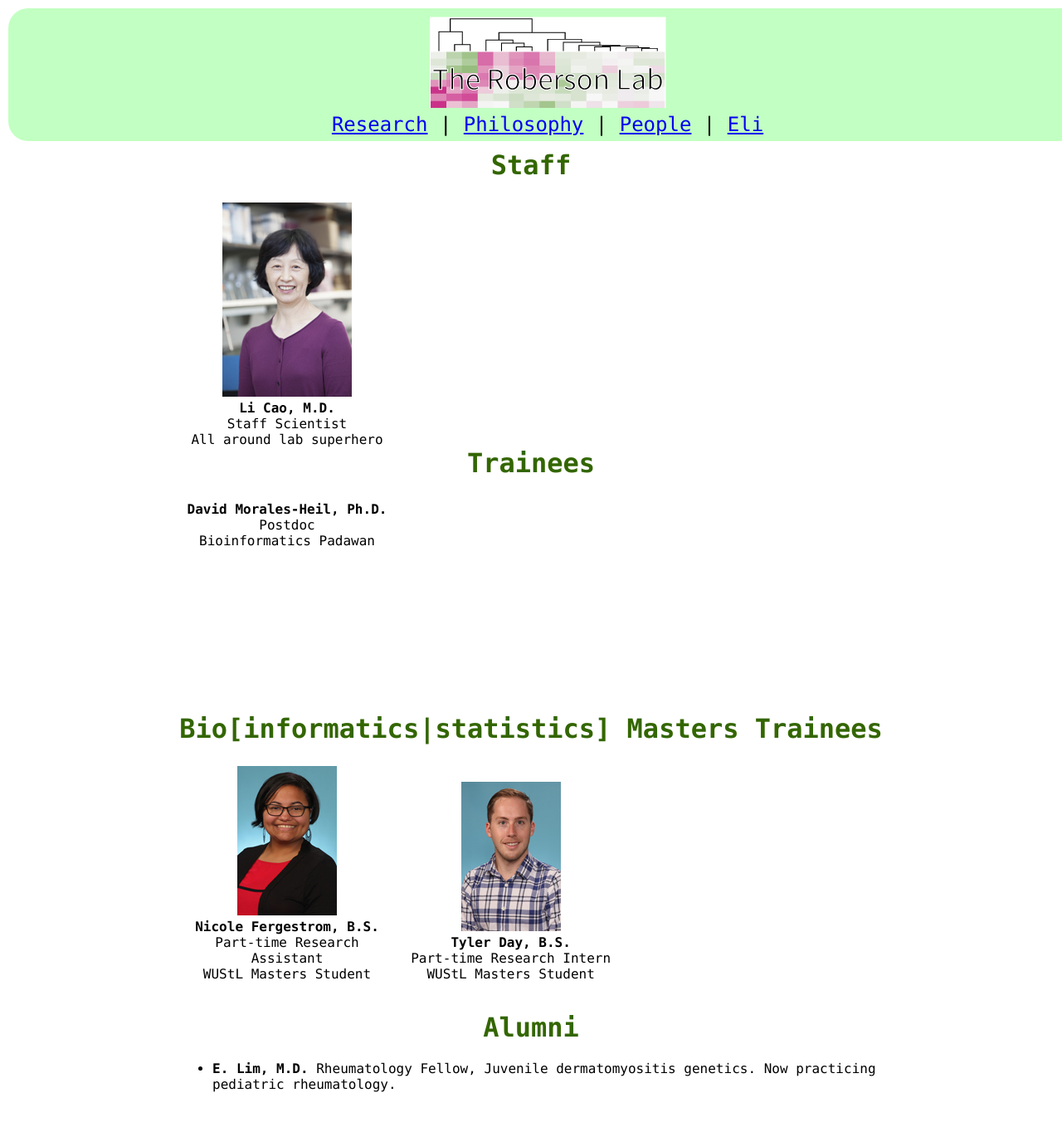
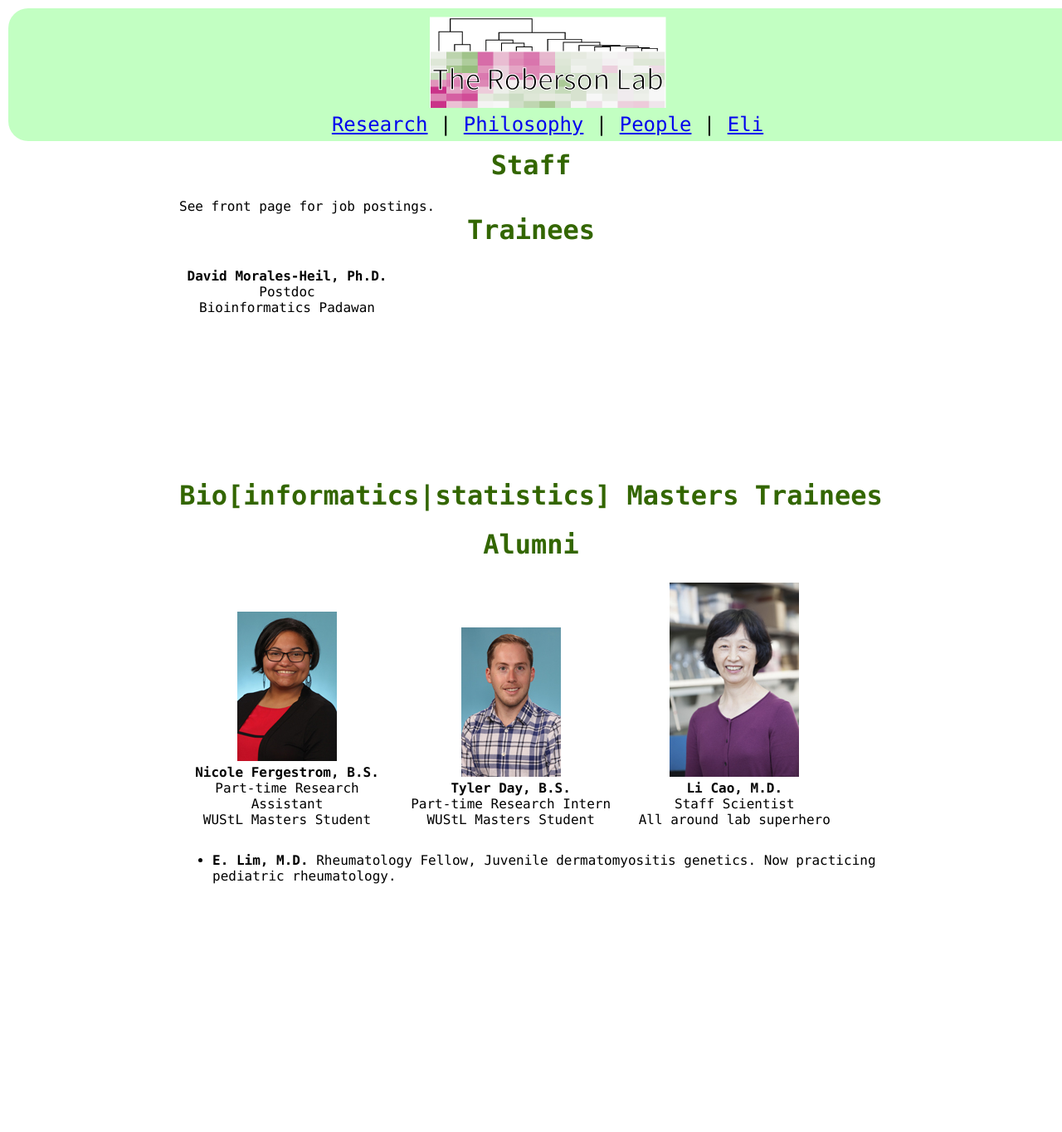
Before and after one commit to RobersonLab/RobersonLab.github.io, a Jekyll site: the page built from people.md, in a window 1280 px wide. Shown: the whole page at 83% size. Built offline with Jekyll 4.4.1, drawn with Linux system fonts in a browser that asks for light colours; after the commit the page ends 1113 px from its top, so only the background shows below that.

Commit message:
Updated to show people moving on.

```diff
--- a/people.md
+++ b/people.md
@@ -5,12 +5,7 @@ layout: page
 
 <div id="maintext">
 <h1 id="h1nopad" class="center">Staff</h1>
-<div id="people">
-<img src="images/people/li_website_small.jpg" alt="lab members pic" width="156px" height="234px"><br>
-<span class="reverse"> <strong>.D.M ,oaC iL</strong> </span><br>
-Staff Scientist<br>
-All around lab superhero
-</div>
+See front page for job postings.
 
 <h1 id="h1nopad" class="center">Trainees</h1>
 <div id="people">
@@ -20,6 +15,8 @@ Bioinformatics Padawan
 </div>
 
 <h1 id="h1nopad" class="center">Bio&#91;informatics&#124;statistics&#93; Masters Trainees</h1>
+
+<h1 class="center">Alumni</h1>
 <div id="people">
 <img src="images/people/nicole_small.jpg" alt="lab members pic" width="120px" height="180px"><br>
 <span class="reverse"> <strong>.S.B ,mortsegreF elociN</strong> </span><br>
@@ -34,7 +31,13 @@ Part-time Research Intern<br>
 WUStL Masters Student
 </div>
 
-<h1 class="center">Alumni</h1>
+<div id="people">
+<img src="images/people/li_website_small.jpg" alt="lab members pic" width="156px" height="234px"><br>
+<span class="reverse"> <strong>.D.M ,oaC iL</strong> </span><br>
+Staff Scientist<br>
+All around lab superhero
+</div>
+
 <ul>
 <li><span class="reverse"> <strong>.D.M ,miL .E</strong></span> Rheumatology Fellow, Juvenile dermatomyositis genetics. Now practicing pediatric rheumatology.</li>
 </ul>
```
